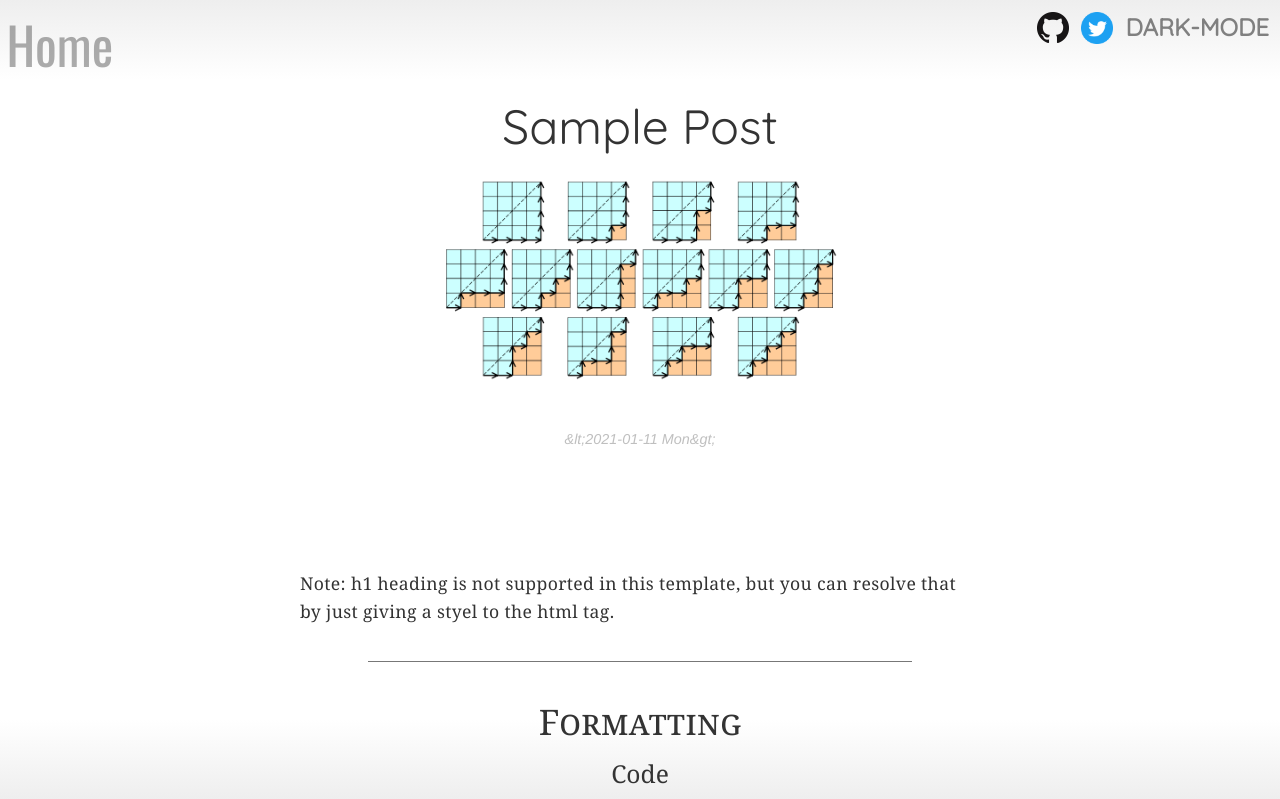
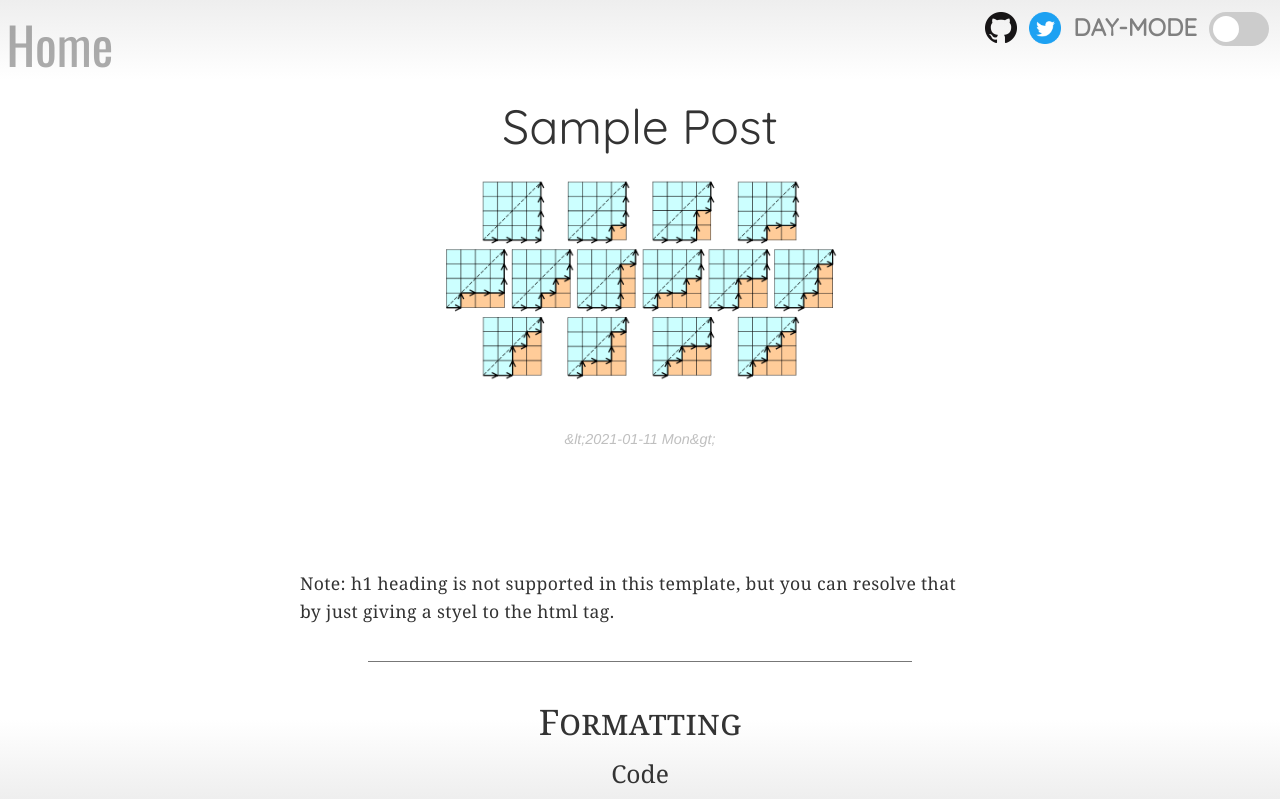
Before and after one commit to tintinthong/tintinthong.github.io, a plain HTML site: page docs/posts/sample-post.html in a window 1280 px wide. Shown: the top 799 px of the page. Drawn offline with nearby package versions, Linux system fonts and the light colour scheme.

Commit message:
fix day and night mode

```diff
--- a/docs/css/style.css
+++ b/docs/css/style.css
@@ -61,8 +61,8 @@ h2 {
 
 h3 {
   font-size: 1.4em;
-  font-weight: lighter;
-  margin: 0.5em 0;
+
+margin: 0.5em 0;
   text-align: center; }
 
 blockquote {
@@ -566,4 +566,67 @@ a.tag, a.category {
   margin-left: 12px;
 }
 
+/* toggle button */
+/* The switch - the box around the slider */
+.switch {
+  position: relative;
+  display: inline-block;
+  width: 60px;
+  height: 34px;
+}
+
+/* Hide default HTML checkbox */
+.switch input {
+  opacity: 0;
+  width: 0;
+  height: 0;
+}
+
+/* The slider */
+.slider {
+  position: absolute;
+  cursor: pointer;
+  top: 0;
+  left: 0;
+  right: 0;
+  bottom: 0;
+  background-color: #ccc;
+  -webkit-transition: .4s;
+  transition: .4s;
+}
+
+.slider:before {
+  position: absolute;
+  content: "";
+  height: 26px;
+  width: 26px;
+  left: 4px;
+  bottom: 4px;
+  background-color: white;
+  -webkit-transition: .4s;
+  transition: .4s;
+}
+
+input:checked + .slider {
+  background-color: #2196F3;
+}
+
+input:focus + .slider {
+  box-shadow: 0 0 1px #2196F3;
+}
+
+input:checked + .slider:before {
+  -webkit-transform: translateX(26px);
+  -ms-transform: translateX(26px);
+  transform: translateX(26px);
+}
+
+/* Rounded sliders */
+.slider.round {
+  border-radius: 34px;
+}
+
+.slider.round:before {
+  border-radius: 50%;
+}
 /*# sourceMappingURL=style.css.map */
--- a/docs/js/main.js
+++ b/docs/js/main.js
@@ -3,12 +3,12 @@ function switchTheme() {
   var html = document.getElementsByTagName("html")[0];
   html.classList.toggle("dark");
 
-  if (button.innerHTML == "LIGHT-MODE") {
-    button.innerHTML = "DARK-MODE";
+  if (button.innerHTML == "DAY-MODE") {
+    button.innerHTML = "NIGHT-MODE";
     // Expire in two months
     setCookie("theme", "day", 60 * 24 * 60 * 60 * 1000);
   } else {
-    button.innerHTML = "LIGHT-MODE";
+    button.innerHTML = "DAY-MODE";
     // Expire in two months
     setCookie("theme", "night", 60 * 24 * 60 * 60 * 1000);
   }
@@ -38,5 +38,6 @@ if (getCookie("theme") == "night") {
 }
 
 // Switch theme if button is clicked.
-var button = document.getElementById("theme-button");
+// var button = document.getElementById("theme-button");
+var button = document.getElementById("night-toggle");
 button.addEventListener("click", switchTheme);
--- a/docs/posts/sample-post.html
+++ b/docs/posts/sample-post.html
@@ -31,7 +31,13 @@
             <a class="ext-link" href="https://twitter.com/tintinthong">
             <img src="/images/twitter-logo.png" alt="Twitter Profile"/>
         </a>
-    <div id="theme-button">DARK-MODE</div>
+    <div id="theme-button">DAY-MODE</div>
+        <!-- Rounded switch -->
+             <!-- https://www.w3schools.com/howto/howto_css_switch.asp -->
+        <label class="switch">
+        <input id="night-toggle" type="checkbox">
+        <span class="slider round"></span>
+        </label>
         </div>
     </header>
 
--- a/site/css/style.css
+++ b/site/css/style.css
@@ -61,7 +61,8 @@ h2 {
 
 h3 {
   font-size: 1.4em;
-  margin: 0.5em 0;
+
+margin: 0.5em 0;
   text-align: center; }
 
 blockquote {
@@ -565,4 +566,67 @@ a.tag, a.category {
   margin-left: 12px;
 }
 
+/* toggle button */
+/* The switch - the box around the slider */
+.switch {
+  position: relative;
+  display: inline-block;
+  width: 60px;
+  height: 34px;
+}
+
+/* Hide default HTML checkbox */
+.switch input {
+  opacity: 0;
+  width: 0;
+  height: 0;
+}
+
+/* The slider */
+.slider {
+  position: absolute;
+  cursor: pointer;
+  top: 0;
+  left: 0;
+  right: 0;
+  bottom: 0;
+  background-color: #ccc;
+  -webkit-transition: .4s;
+  transition: .4s;
+}
+
+.slider:before {
+  position: absolute;
+  content: "";
+  height: 26px;
+  width: 26px;
+  left: 4px;
+  bottom: 4px;
+  background-color: white;
+  -webkit-transition: .4s;
+  transition: .4s;
+}
+
+input:checked + .slider {
+  background-color: #2196F3;
+}
+
+input:focus + .slider {
+  box-shadow: 0 0 1px #2196F3;
+}
+
+input:checked + .slider:before {
+  -webkit-transform: translateX(26px);
+  -ms-transform: translateX(26px);
+  transform: translateX(26px);
+}
+
+/* Rounded sliders */
+.slider.round {
+  border-radius: 34px;
+}
+
+.slider.round:before {
+  border-radius: 50%;
+}
 /*# sourceMappingURL=style.css.map */
```
Also changed, not shown: docs/index.html (+7 -1 lines), docs/posts/janteloven.html (+7 -1 lines), docs/posts/mountain-climbing-monk.html (+7 -1 lines), docs/posts/shine-with-rshiny.html (+7 -1 lines), site/js/main.js (+5 -4 lines), site/templates/header.html (+7 -1 lines).
